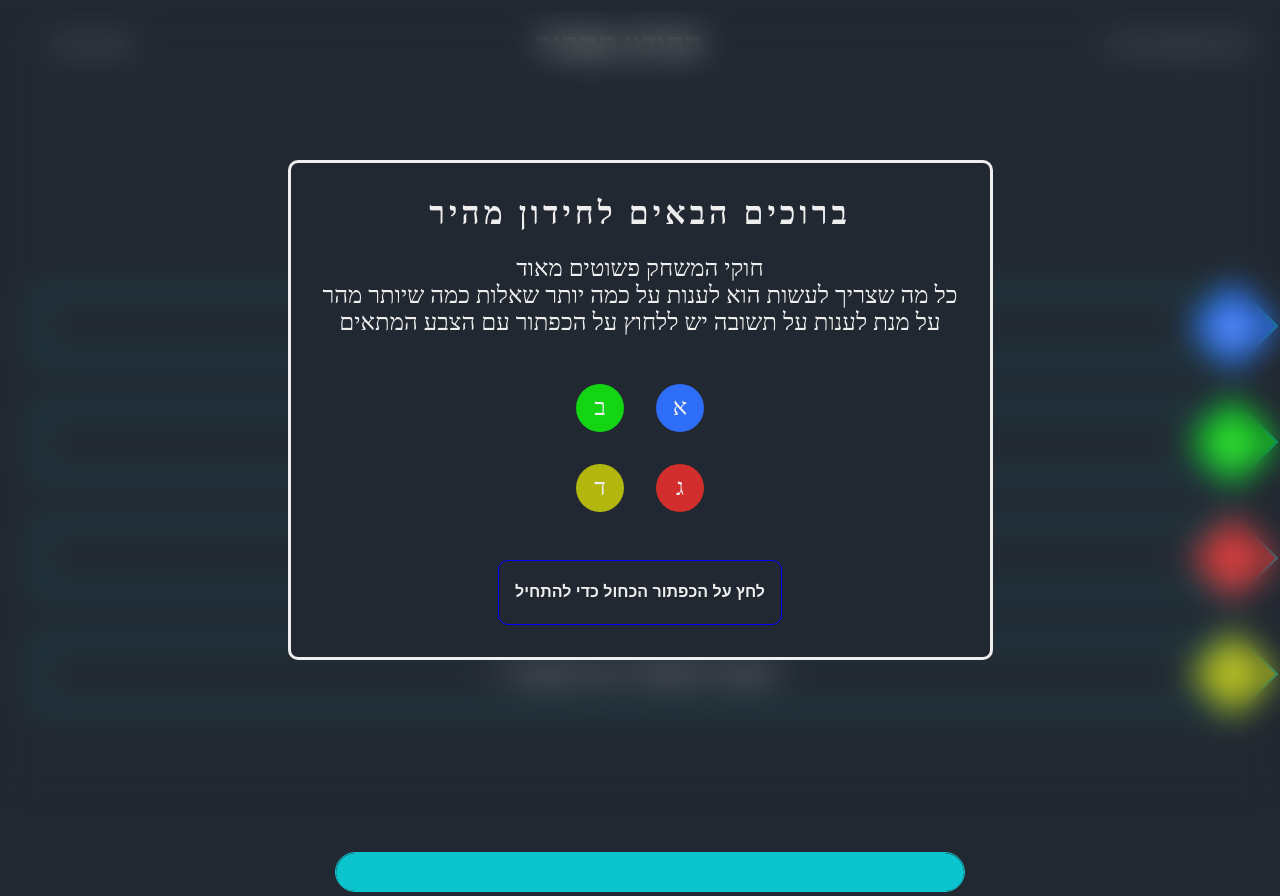
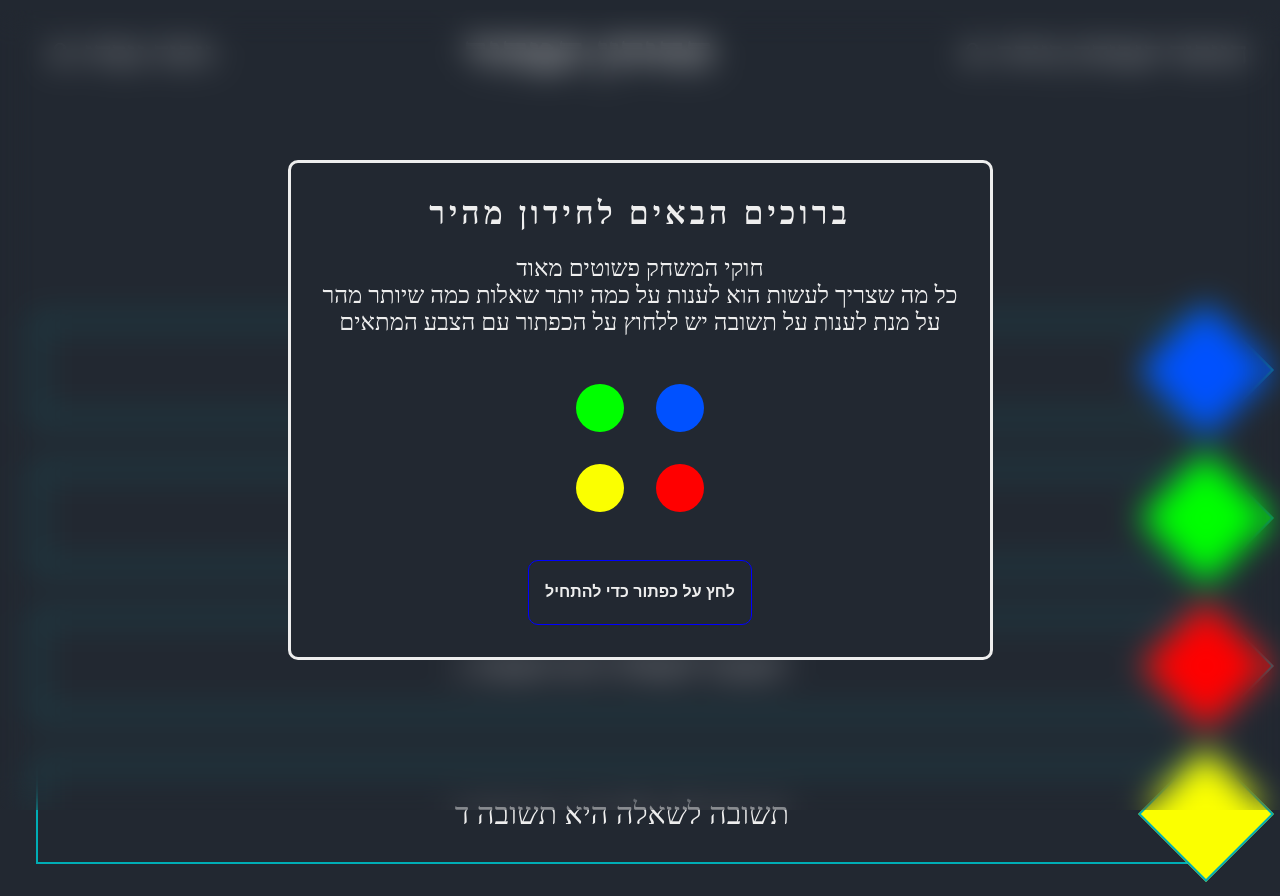
Before and after one commit to Atshmuel/fs_e2e, a plain HTML site: page index.html in a window 1280 px wide. Shown: the top 896 px of the page. Drawn offline with Linux system fonts and the light colour scheme.

Commit message:
final changed, css updated with new sizes, changed html text

```diff
--- a/index.html
+++ b/index.html
@@ -15,12 +15,12 @@
             <p>כל מה שצריך לעשות הוא לענות על כמה יותר שאלות כמה שיותר מהר</p>
             <p>על מנת לענות על תשובה יש ללחוץ על הכפתור עם הצבע המתאים</p>
             <div>
-                <p class="btn-icon blue">א</p>
-                <p class="btn-icon green">ב</p>
-                <p class="btn-icon red">ג</p>
-                <p class="btn-icon yellow">ד</p>
+                <p class="btn-icon blue"></p>
+                <p class="btn-icon green"></p>
+                <p class="btn-icon red"></p>
+                <p class="btn-icon yellow"></p>
             </div>
-            <button id="dialog-btn">לחץ על הכפתור הכחול כדי להתחיל</button>
+            <button id="dialog-btn">לחץ על כפתור כדי להתחיל</button>
         </dialog>
     </div>
 
@@ -33,9 +33,8 @@
             </span>
 
         </div>
-     <h1>החידון המהיר</h1>
+        <h1>החידון המהיר</h1>
         <div class="game-info">
-
             <p>ניקוד נוכחי:
                 <span id="curr-score">0</span>
             </p>
@@ -45,23 +44,23 @@
         <h2 id="question-title">
             שאלה
             <span id="question-number">1</span>:
-            <span id="question">מה השם של מור</span>
+            <span id="question"></span>
         </h2>
         <div id="all-answers">
             <div class="answer-container">
                 <div class="square blue">
                     <h2  class="answer-char">
-                        א
+                        <!-- א -->
                     </h2>
                 </div>
                     <span id="answer-1" class="answers">
-                        תשובה לשאלה היא תשובה
+                       תשובה לשאלה היא תשובה א
                     </span>
             </div>
             <div class="answer-container">
                 <div class="square green">
                     <h2 class="answer-char">
-                        ב
+                        <!-- ב -->
                     </h2>
                 </div>
                     <span id="answer-2" class="answers">
@@ -71,7 +70,7 @@
             <div class="answer-container">
                 <div class="square red">
                     <h2 class="answer-char">
-                        ג
+                        <!-- ג -->
                     </h2>
                 </div>
                     <span id="answer-3" class="answers">
@@ -81,7 +80,7 @@
             <div class="answer-container">
                 <div class="square yellow">
                     <h2 class="answer-char">
-                        ד
+                        <!-- ד -->
                     </h2>
                 </div>
                     <span id="answer-4" class="answers">
--- a/script.js
+++ b/script.js
@@ -657,7 +657,6 @@ function getQuestion(num) {
 function handleKeyDown(e) {
     switch (e.key) {
         case 'a':
-            //need to fix btn
             initialState.gameState !== 'init' && !initialState.isPressed && checkAnswer(0)
             initialState.gameState === 'init' && startGame()
             break;
@@ -687,6 +686,7 @@ function checkAnswer(pressedBtnNum) {
         allSquaresEl[pressedBtnNum].classList.add('correct')
         allAnswersContainers[pressedBtnNum].classList.add('correct-answer')
     } else {
+        if (initialState.score > 0) initialState.score -= 5
         allAnswersContainers[pressedBtnNum].classList.add('wrong')
         allAnswersEl.forEach((el, i) => {
             if (el.innerHTML === initialState.questionData.correct_answer) {
@@ -746,11 +746,11 @@ function endGameModal(text) {
 
 
                         <p class="dialog-p">${text}</p>
-                        <button id="dialog-btn" onclick="initPress"> שחק שוב
+                        <button id="dialog-btn" onclick="initPress">לחץ על כפתור להתחלת משחק חדש
                         <span id="reset-timeout">בעוד 3</span> </button>
                         </dialog>
                         </div>
-                        `
+                        `//שיניתי
 
     document.body.insertAdjacentHTML("afterbegin", modalElement)
     modalContainer = getById("dialog-container")
@@ -787,24 +787,24 @@ function endGame() {
     }
 
     if (initialState.corrAnswersCnt > 0 && initialState.corrAnswersCnt < 8) {
-        endGameModal(`נחמד מאוד, הידע הכללי שלכם מרשים 😉, הצלחתם לצברתם ${initialState.score} נקודות`)
+        endGameModal(`נחמד מאוד, הידע הכללי שלכם מרשים 😉, הצלחתם לצבור ${initialState.score} נקודות`)
     }
 
     if (initialState.questionCnt >= 8) {
         if ((initialState.corrAnswersCnt > Math.ceil(initialState.questionCnt * 0.75))
             && (initialState.corrAnswersCnt != initialState.questionCnt - 1)) {
-            endGameModal(`כל הכבוד! אתם ממש טובים בטריוויה 😀, הצלחתם לצברתם ${initialState.score} נקודות`)
+            endGameModal(`כל הכבוד! אתם ממש טובים בטריוויה 😀, הצלחתם לצבור ${initialState.score} נקודות`)
         }
         if ((initialState.corrAnswersCnt > Math.ceil(initialState.questionCnt / 2))
             && (initialState.corrAnswersCnt <= Math.ceil(initialState.questionCnt * 0.75) + 1)) {
-            endGameModal(`נחמד מאוד, הידע הכללי שלכם מרשים 😉, הצלחתם לצברתם ${initialState.score} נקודות`)
+            endGameModal(`נחמד מאוד, הידע הכללי שלכם מרשים 😉, הצלחתם לצבור ${initialState.score} נקודות`)
         }
         if ((initialState.corrAnswersCnt > Math.ceil(initialState.questionCnt * 0.25))
             && (initialState.corrAnswersCnt <= Math.ceil(initialState.questionCnt / 2) + 1)) {
-            endGameModal(`לא רע, אבל אפשר עוד להשתפר 🙂, הצלחתם לצברתם ${initialState.score} נקודות`)
+            endGameModal(`לא רע, אבל אפשר עוד להשתפר 🙂, הצלחתם לצבור ${initialState.score} נקודות`)
         }
         if ((initialState.corrAnswersCnt <= Math.ceil(initialState.questionCnt * 0.25))) {
-            endGameModal(`נראה שאתם פחות בקטע של טריוויה 🤔, הצלחתם לצברתם ${initialState.score} נקודות`)
+            endGameModal(`נראה שאתם פחות בקטע של טריוויה 🤔, הצלחתם לצבור ${initialState.score} נקודות`)
         }
     }
     if (initialState.corrAnswersCnt === 0) {
@@ -843,7 +843,6 @@ function updateUi(pressedNum = [], isCorrect, removeFrom, timeOut = 1000) {
         if (isCorrect && !pressedNum.length) {
             allSquaresEl[pressedNum].classList.remove('correct');
             allAnswersContainers[pressedNum].classList.remove('correct-answer')
-            currScoreEl.innerHTML = initialState.score;
         }
         if (!isCorrect && !pressedNum.length) {
             allAnswersContainers[pressedNum].classList.remove('wrong')
@@ -858,6 +857,7 @@ function updateUi(pressedNum = [], isCorrect, removeFrom, timeOut = 1000) {
             })
             progress.style.width = '100%'
         }
+        currScoreEl.innerHTML = initialState.score;
         showQuestion()
     }, timeOut)
 
--- a/style.css
+++ b/style.css
@@ -22,14 +22,19 @@ header{
 .game-info{
     display: flex;
     flex-direction: column;
+    font-size: 2rem;
+}
+
+h1{
+font-size: 3rem;
 }
 
 main{
     text-align: center;
-    margin: 8rem 0;
+    margin: 10rem 0;
 }
 #question-title{
-    font-size: 2rem;
+    font-size: 2.5rem;
 }
 
 #all-answers{
@@ -44,22 +49,22 @@ main{
     cursor: pointer;
     position: relative;
     border: 2px solid #00ADB5;
-    line-height: 4rem;
-    font-size: 1.6rem;
-    margin-right: 1.5rem;
+    line-height: 6rem;
+    font-size: 1.9rem;
+    margin-right: 3.5rem;
 
 }
 
 .square{
     position: absolute;
-    width: 4rem;
-    height: 4rem;
+    width: 6rem;
+    height: 6rem;
     display: flex;
     justify-content: center;
     align-items: center;
     border: 2px solid #00ADB5;
     transform: rotateZ(45deg);
-    right: -1.7rem;
+    right: -3rem;
     background-color: #222831;
     transition: 500ms ease-in-out;
 
@@ -87,7 +92,7 @@ main{
 }
 
 footer{
-    margin-top: 5rem;
+    margin-top: 2rem;
 }
 
 #timer{
@@ -161,14 +166,14 @@ dialog > div{
     border-radius: 50%;
 }
 .blue{
-    background-color: rgb(47, 110, 248);}
+    background-color: rgb(0, 81, 255);}
 .red{
-    background-color: rgb(210, 46, 46);}
+    background-color: rgb(255, 0, 0);}
 .green{
-    background-color: rgb(19, 213, 19);
+    background-color: rgb(0, 255, 0);
 }
 .yellow{
-    background-color: rgb(179, 182, 15);
+    background-color: rgb(251, 255, 0);
 }
 
 #bar{
```
